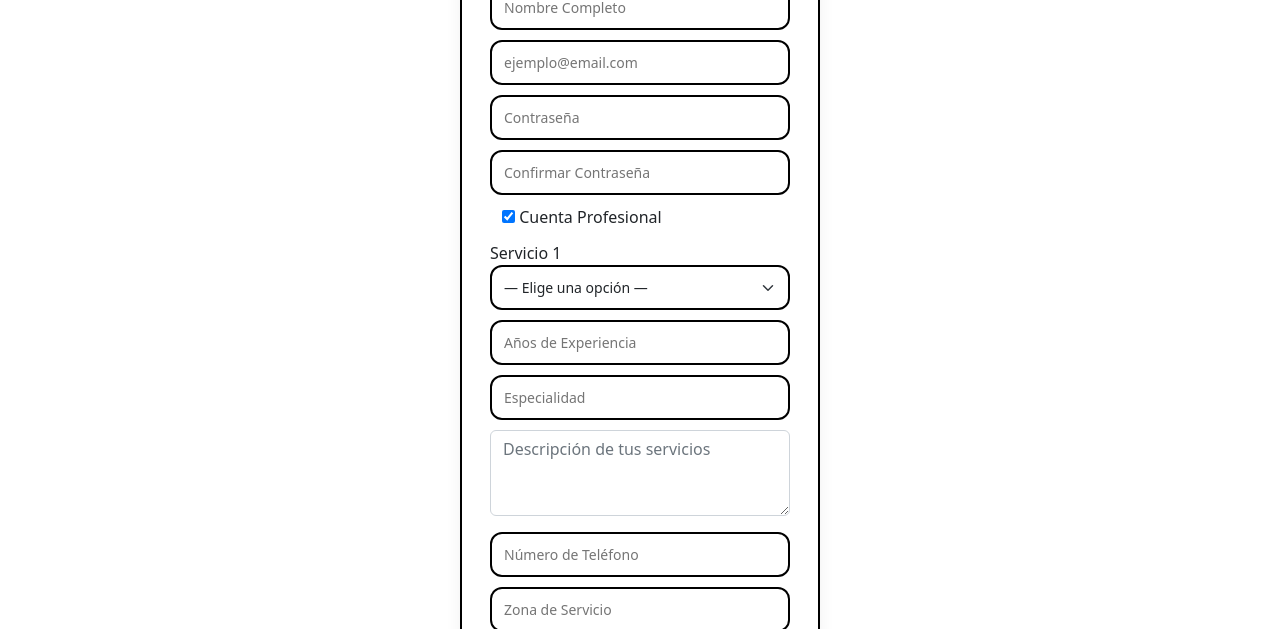
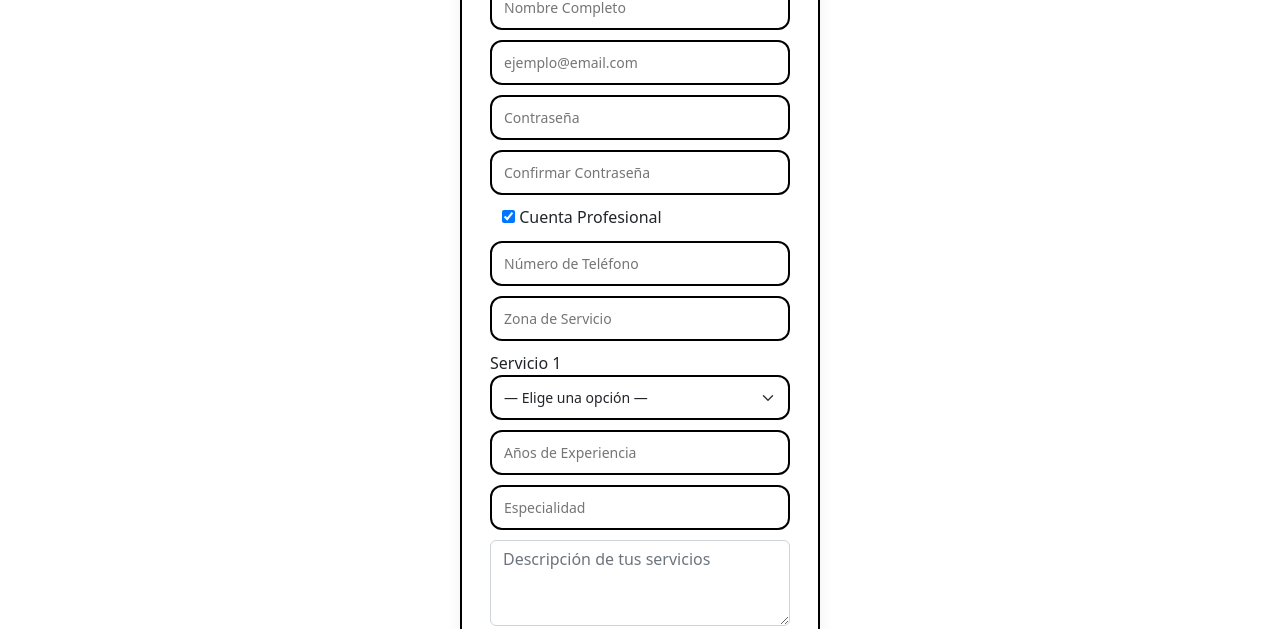
Before and after one commit to Niconavarrov/FrontEndEscalablitas, a plain HTML site: page app/views/Registro.html in a window 1280 px wide. Both pictures are taken after a click on the checkbox "Cuenta Profesional". Shown: the part 171-800 px from the top of the page. Drawn offline with nearby package versions, Linux system fonts and the light colour scheme.

Commit message:
Pequeñas correcciones del registro

```diff
--- a/app/views/Registro.html
+++ b/app/views/Registro.html
@@ -64,6 +64,9 @@
                 <!-- Campos adicionales para cuenta profesional -->
                 <div id="camposProfesionales" style="display: none;">
                     <div id="listaServiciosProfesionales">
+                        <!-- Datos generales del profesional (solo una vez) -->
+                        <input type="tel" name="telefono" placeholder="Número de Teléfono" pattern="[0-9]{10}" required />
+                        <input type="text" name="zona" placeholder="Zona de Servicio" required />
                         <!-- Bloque de servicio individual -->
                         <div class="servicio-item">
                             <div class="servicio-header">
@@ -87,8 +90,6 @@
                             <input type="text" name="especialidad[]" placeholder="Especialidad" required />
                             <textarea name="descripcion[]" placeholder="Descripción de tus servicios" rows="3"
                                 class="form-control mb-3" required></textarea>
-                        <input type="tel" name="telefono[]" placeholder="Número de Teléfono" pattern="[0-9]{10}" required />
-                        <input type="text" name="zona[]" placeholder="Zona de Servicio" required />
                         </div>
                     </div>
 
@@ -96,8 +97,8 @@
                     <button type="button" class="btn btn-outline-primary w-100 mt-2" id="btnAgregarServicio">
                         + Agregar otro servicio
                     </button>
+
                 </div>
-
 
                 <button type="submit" class="btn btn-primary w-100">Crear Cuenta</button>
             </form>
--- a/app/views/scripts/Registro.js
+++ b/app/views/scripts/Registro.js
@@ -62,15 +62,11 @@ document.addEventListener('DOMContentLoaded', function () {
                 confirm.focus();
                 return;
             }
-
-            // Si solo quieres probar en front sin enviar realmente:
-            // e.preventDefault();
-            // console.log('Formulario listo para enviarse');
         });
     }
 });
 
-// Crea un nuevo bloque de servicio profesional
+// Crea un nuevo bloque de servicio profesional (sin teléfono ni zona)
 function agregarNuevoServicio(listaServicios) {
     const numActual = listaServicios.querySelectorAll('.servicio-item').length;
     const nuevoNumero = numActual + 1;
@@ -103,8 +99,6 @@ function agregarNuevoServicio(listaServicios) {
         <input type="text" name="especialidad[]" placeholder="Especialidad" required />
         <textarea name="descripcion[]" placeholder="Descripción de tus servicios" rows="3"
             class="form-control mb-3" required></textarea>
-        <input type="tel" name="telefono[]" placeholder="Número de Teléfono" pattern="[0-9]{10}" required />
-        <input type="text" name="zona[]" placeholder="Zona de Servicio" required />
     `;
 
     listaServicios.appendChild(div);
```
Lines whose indentation alone changed are shown as unchanged.
